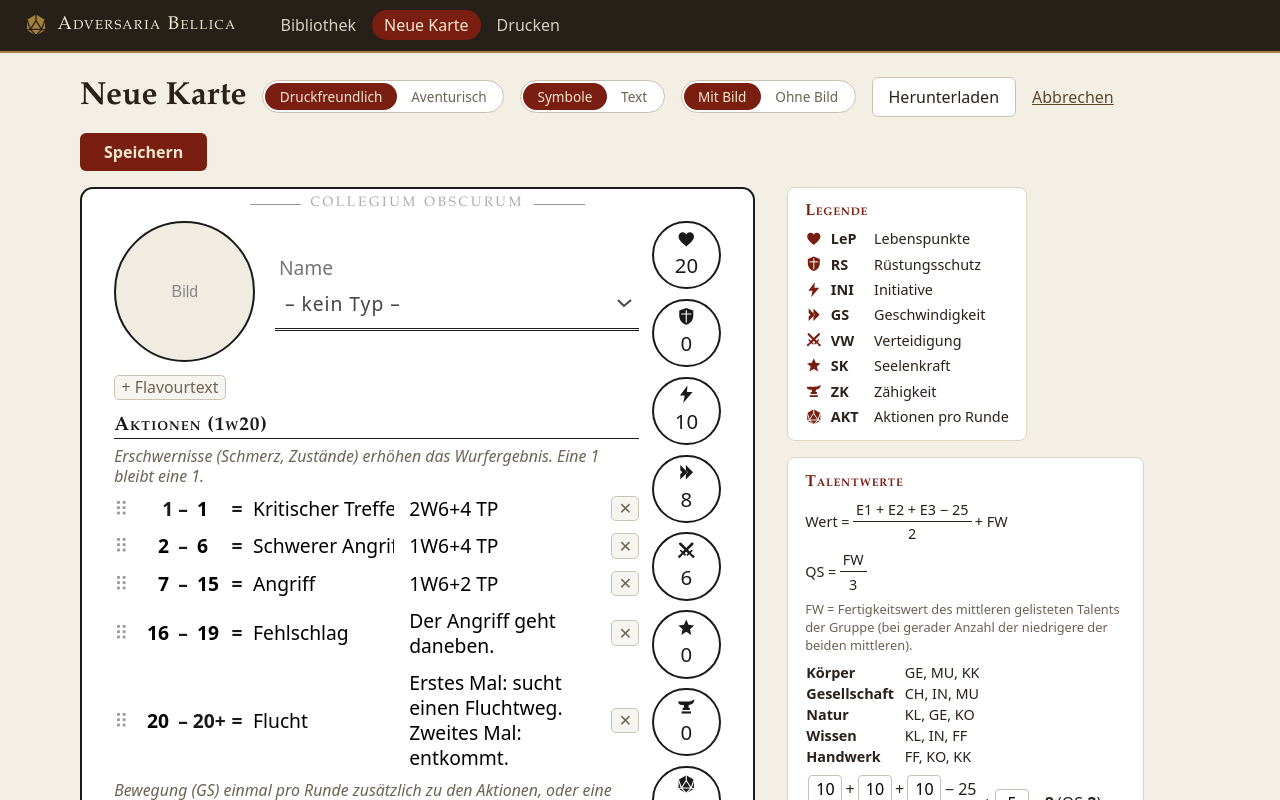
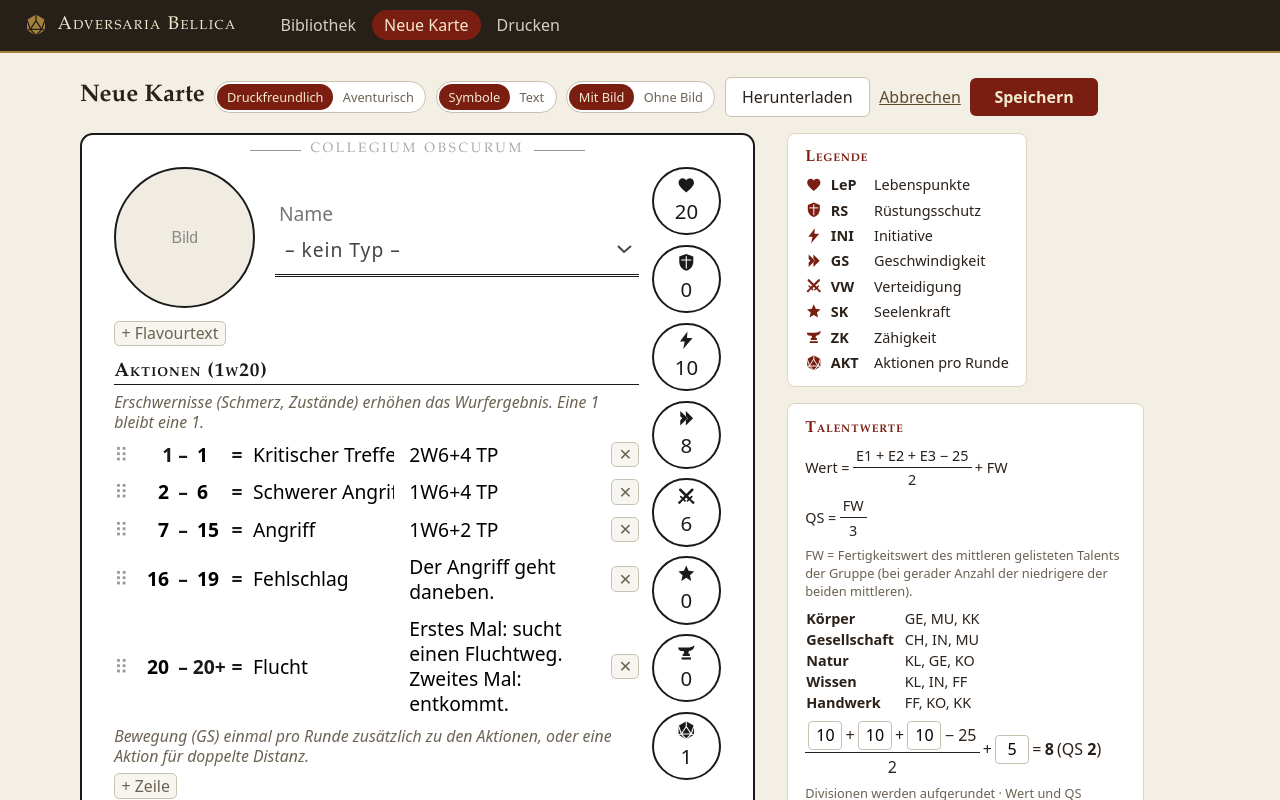
Before and after one commit to collegium-obscurum/adversaria-bellica, a SvelteKit app: page /editor in a window 1280 px wide. Shown: the top 800 px of the page. Built offline with nearby package versions, Linux system fonts and the light colour scheme.

Commit message:
fix: compress editor toolbar to keep buttons on one row

```diff
--- a/src/lib/components/ImageToggle.svelte
+++ b/src/lib/components/ImageToggle.svelte
@@ -33,12 +33,12 @@
 
 	button {
 		font: inherit;
-		font-size: 0.85rem;
+		font-size: 0.8rem;
 		border: none;
 		border-radius: 999px;
 		background: transparent;
 		color: var(--color-muted);
-		padding: 0.25rem 0.9rem;
+		padding: 0.25rem 0.6rem;
 		cursor: pointer;
 	}
 
--- a/src/lib/components/StatLabelToggle.svelte
+++ b/src/lib/components/StatLabelToggle.svelte
@@ -34,12 +34,12 @@
 
 	button {
 		font: inherit;
-		font-size: 0.85rem;
+		font-size: 0.8rem;
 		border: none;
 		border-radius: 999px;
 		background: transparent;
 		color: var(--color-muted);
-		padding: 0.25rem 0.9rem;
+		padding: 0.25rem 0.6rem;
 		cursor: pointer;
 	}
 
--- a/src/lib/components/StyleToggle.svelte
+++ b/src/lib/components/StyleToggle.svelte
@@ -34,12 +34,12 @@
 
 	button {
 		font: inherit;
-		font-size: 0.85rem;
+		font-size: 0.8rem;
 		border: none;
 		border-radius: 999px;
 		background: transparent;
 		color: var(--color-muted);
-		padding: 0.25rem 0.9rem;
+		padding: 0.25rem 0.6rem;
 		cursor: pointer;
 	}
 
--- a/src/routes/editor/+page.svelte
+++ b/src/routes/editor/+page.svelte
@@ -168,7 +168,7 @@
 	.toolbar {
 		display: flex;
 		align-items: center;
-		gap: 1rem;
+		gap: 0.6rem;
 		flex-wrap: wrap;
 	}
 
@@ -199,6 +199,7 @@
 
 	h1 {
 		margin: 0;
+		font-size: 1.5rem;
 	}
 
 	.cancel {
```
